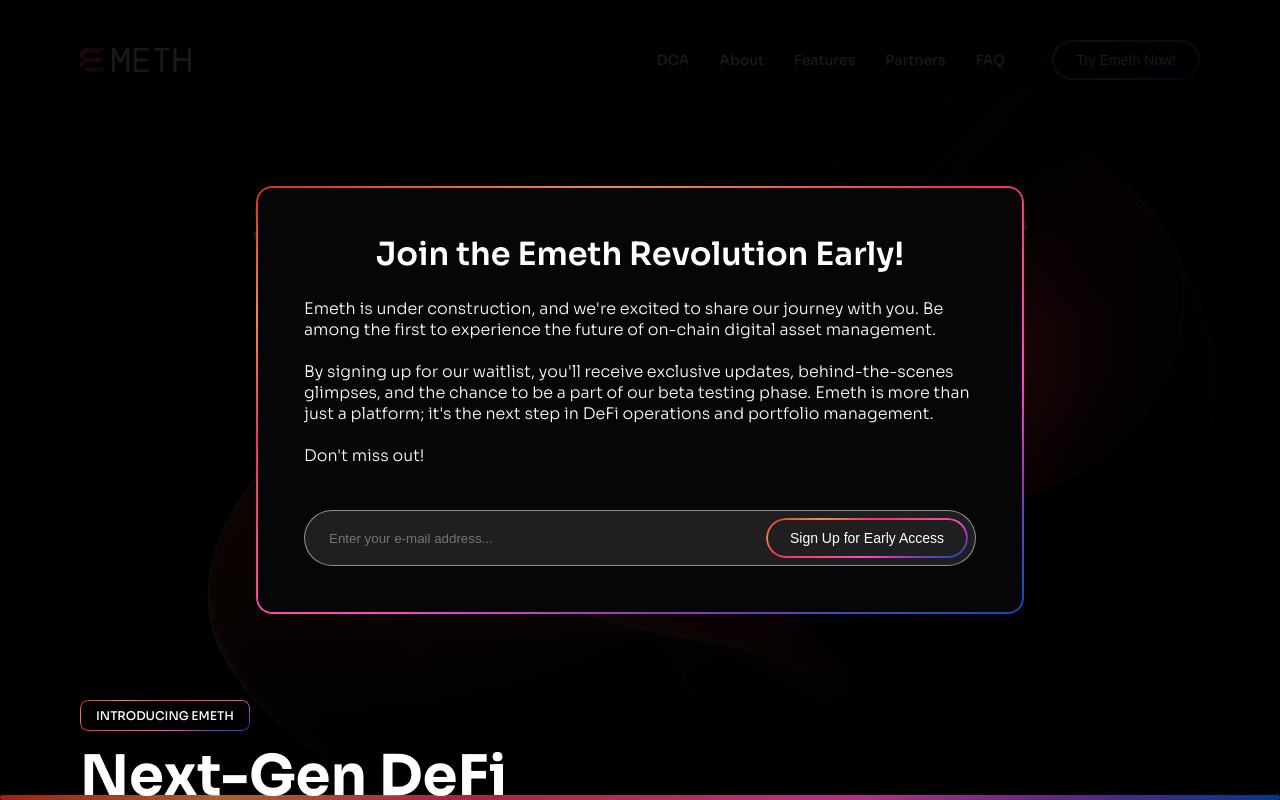
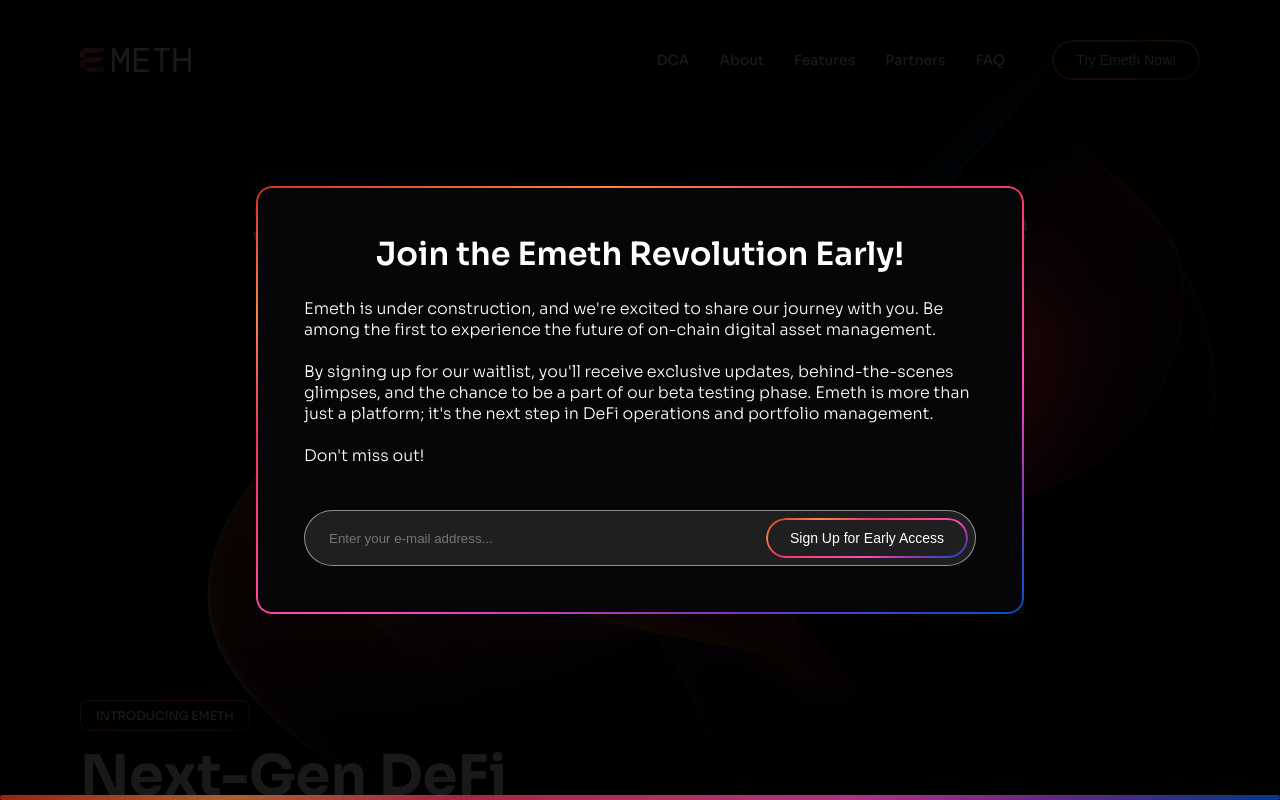
Before and after one commit to michalwdowik/e-meth, a React (Vite) app: page / in a window 1280 px wide. Both pictures are taken after a click on the button "Try Emeth Now!". Shown: the top 800 px of the page. Built offline with nearby package versions, Linux system fonts and the light colour scheme.

Commit message:
Fix z-index issue on modal

```diff
--- a/src/components/IntroSection/IntroSection.tsx
+++ b/src/components/IntroSection/IntroSection.tsx
@@ -11,8 +11,7 @@
     position: relative;
     overflow-x: hidden;
     height: max-content;
-    /* border: 2px red solid; */
-    z-index: 8;
+    z-index: 3;
     margin-left: -112px;
     width: calc(100% + 224px);
     padding: 0 112px 0 0;
--- a/src/components/Modal/Modal.tsx
+++ b/src/components/Modal/Modal.tsx
@@ -17,7 +17,7 @@
     left: 0;
     right: 0;
     bottom: 0;
-    z-index: 4;
+    z-index: 6;
     cursor: pointer;
     background-color: rgba(0, 0, 0, 0.9);
     animation: ${({ isVisible }) =>
@@ -43,7 +43,7 @@
     width: 90%;
     max-width: 768px;
     padding: 48px;
-    z-index: 5;
+    z-index: 7;
     animation: ${({ isVisible }) =>
         isVisible
             ? css`
--- a/src/components/Modal/SignUpModal.tsx
+++ b/src/components/Modal/SignUpModal.tsx
@@ -64,7 +64,7 @@
 }
 
 const StyledInput = styled.input<StyledInputProps>`
-    padding: 12px 12px 12px 24px;
+    padding: 0 12px 0 24px;
     width: 100%;
     background-color: #000;
     height: 56px;
```
